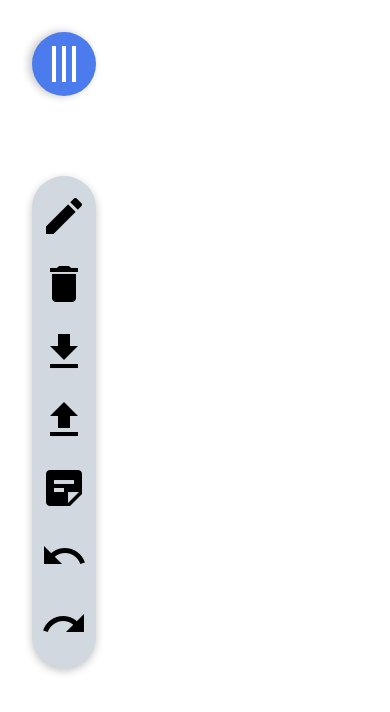
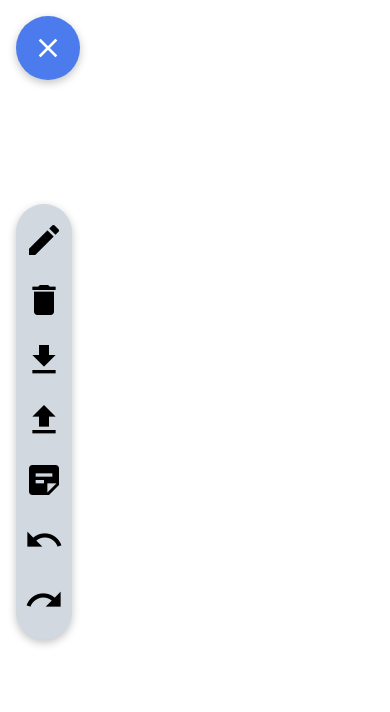
Before and after one commit to pradeepjoshi6002/Open-Board, a plain HTML site: page index.html in a window 390 px wide. Both pictures are taken after a click on the element "menu". Drawn offline with Linux system fonts and the light colour scheme.

```diff
--- a/style.css
+++ b/style.css
@@ -59,6 +59,7 @@
 .pencil-color-cont > * {
   height: 1rem;
   aspect-ratio: 1;
+  border-radius: 50%;
 }
 .black {
   background-color: black;
@@ -70,10 +71,14 @@
   background-color: blue;
 }
 @media screen and (max-width: 480px) {
+  .options-cont {
+    top: 1rem;
+    left: 1rem;
+  }
   .tools-cont {
     flex-direction: column;
     padding: 1rem 0.5rem;
-    left: 2rem;
+    left: 1rem;
     top: 50%;
     transform: translateY(-50%);
   }
@@ -82,4 +87,10 @@
     transform: translateY(-50%);
     left: 25vw;
   }
+  .options-cont > span {
+    font-size: 2rem;
+  }
+  .tools-cont > div > * {
+    font-size: 2.5rem;
+  }
 }
--- a/tools.js
+++ b/tools.js
@@ -8,10 +8,12 @@
   showOption = !showOption;
   if (showOption) {
     toolsCont.style.display = "flex";
-    hamburgerMenu.style.transform = "rotate(90deg)";
+    // hamburgerMenu.style.transform = "rotate(90deg)";
+    hamburgerMenu.children[0].innerText = "close";
   } else {
     toolsCont.style.display = "none";
-    hamburgerMenu.style.transform = "rotate(0deg)";
+    // hamburgerMenu.style.transform = "rotate(0deg)";
+    hamburgerMenu.children[0].innerText = "menu";
     pencilTool.style.display = "none";
   }
 });
```
